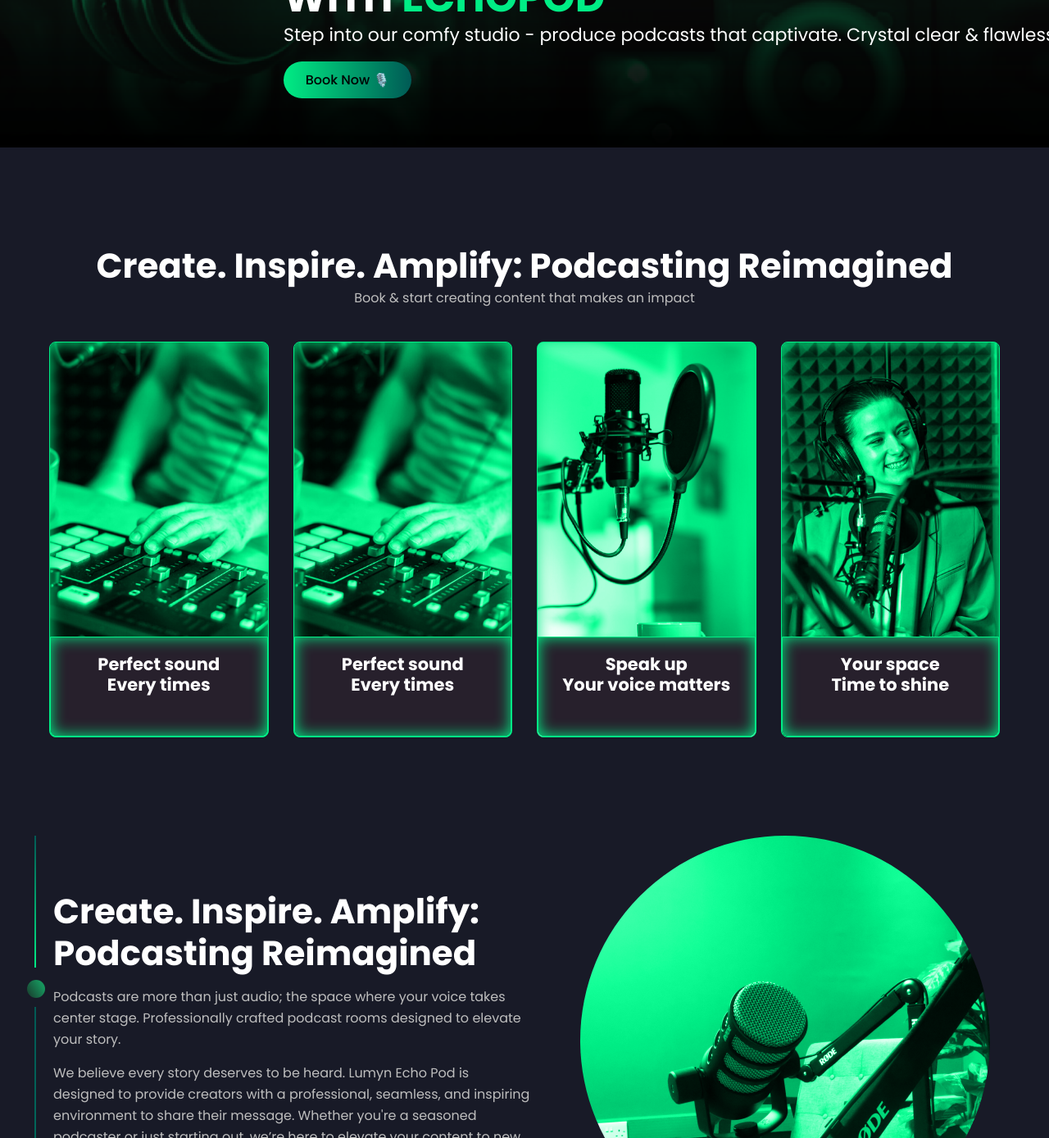
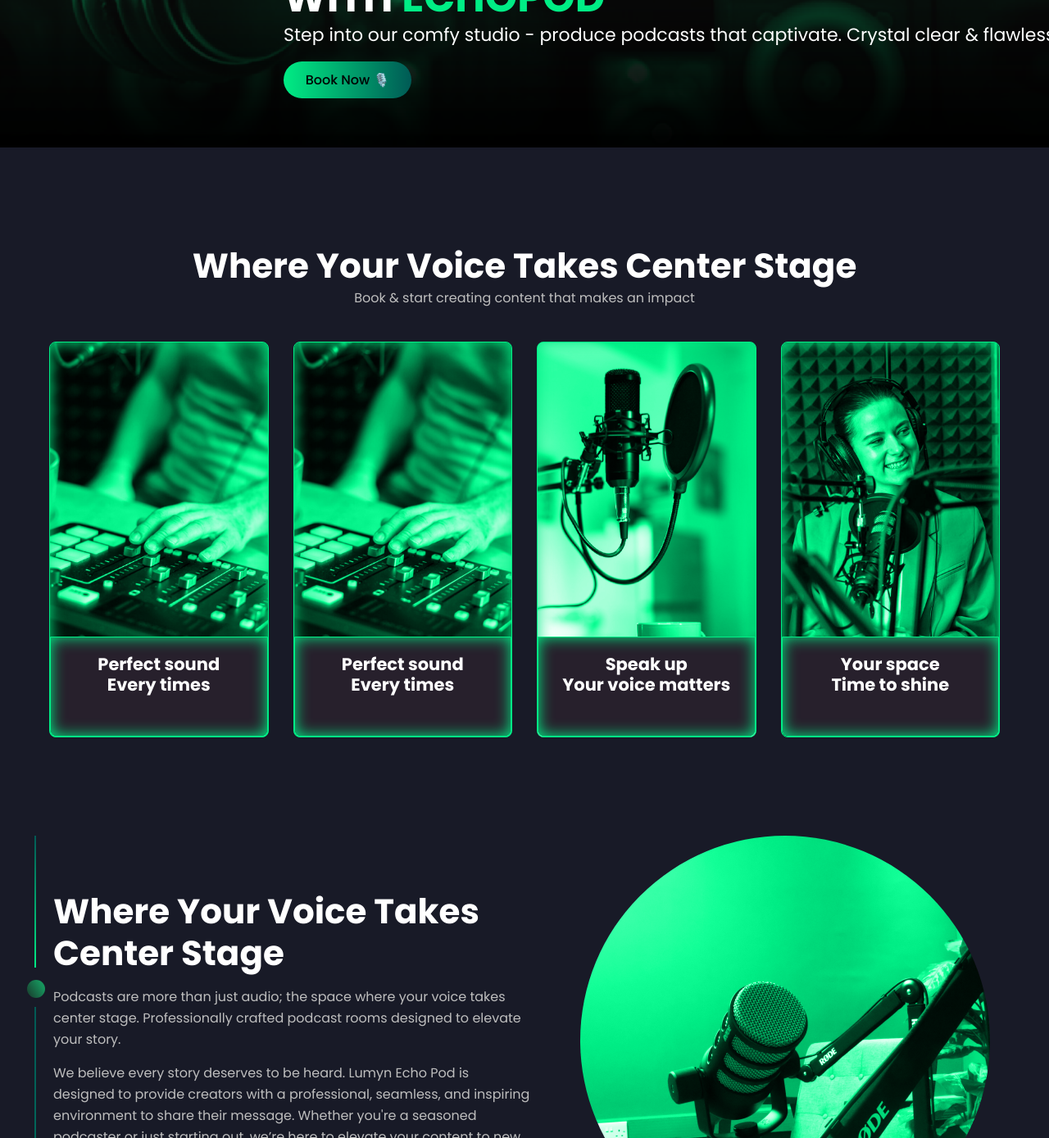
Before and after one commit to vishnutk41/team-lumyn, a Next.js app: page /podcast in a window 1280 px wide. Shown: the part 620-2009 px from the top of the page at 82% size. Built offline with nearby package versions, Linux system fonts and the light colour scheme.

Commit message:
text changed

```diff
--- a/src/pages/podcast.tsx
+++ b/src/pages/podcast.tsx
@@ -61,7 +61,7 @@
               </div> */}
 
               <div className="container">
-                <h3 className="title">Create. Inspire. Amplify: Podcasting Reimagined</h3>
+                <h3 className="title">Where Your Voice Takes Center Stage</h3>
                 <p className="sub_title">
                   Book & start creating content that makes an impact
                 </p>
@@ -222,8 +222,7 @@
             <div className="part_one">
               <div className="wrapper">
                 <h3 className="title">
-                  Create. Inspire. Amplify: Podcasting Reimagined
-                </h3>
+                Where Your Voice Takes Center Stage                </h3>
 
                 <p className="sub_title">
                 Podcasts are more than just audio; the space where your voice takes center stage.
```
